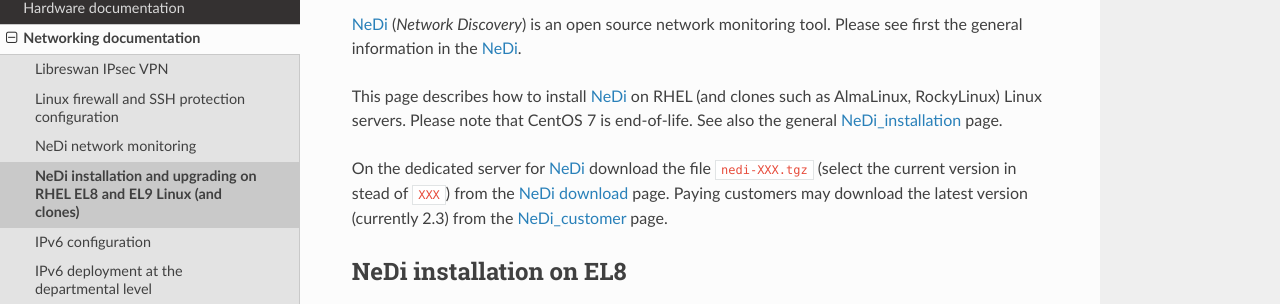
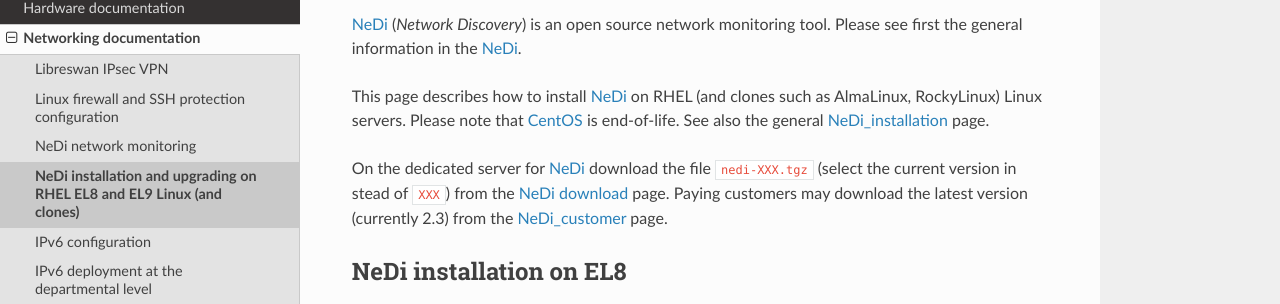
Before and after one commit to OleHolmNielsen/ITwiki, a Sphinx documentation site: the page built from docs/NeDi_installation_on_CentOS.rst, in a window 1280 px wide and 900 px high, scrolled down 577 px. Shown: the part 171-475 px from the top of the window. Built offline with Sphinx 7.4.7 and the Read the Docs theme 3.1.0, drawn with Linux system fonts in a browser that asks for light colours.

Commit message:
Link to CentOS

```diff
--- a/docs/NeDi_installation_on_CentOS.rst
+++ b/docs/NeDi_installation_on_CentOS.rst
@@ -10,7 +10,7 @@
 Please see first the general information in the NeDi_.
 
 This page describes how to install NeDi_ on RHEL (and clones such as AlmaLinux, RockyLinux) Linux servers.
-Please note that CentOS 7 is end-of-life.
+Please note that CentOS_ is end-of-life.
 See also the general NeDi_installation_ page.
 
 On the dedicated server for NeDi_ download the file ``nedi-XXX.tgz``
```
Also changed, not shown: other parts of docs/NeDi_installation_on_CentOS.rst (+1 -0 lines).
